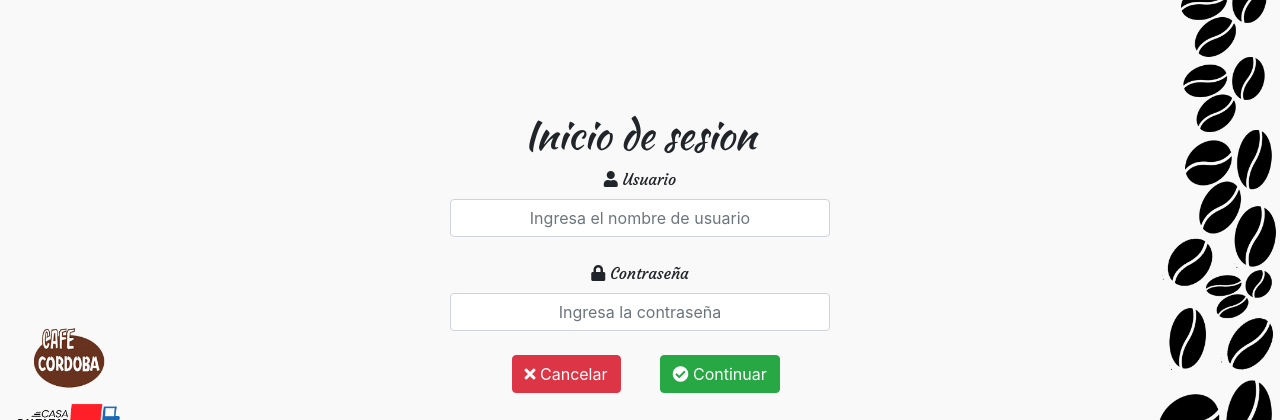
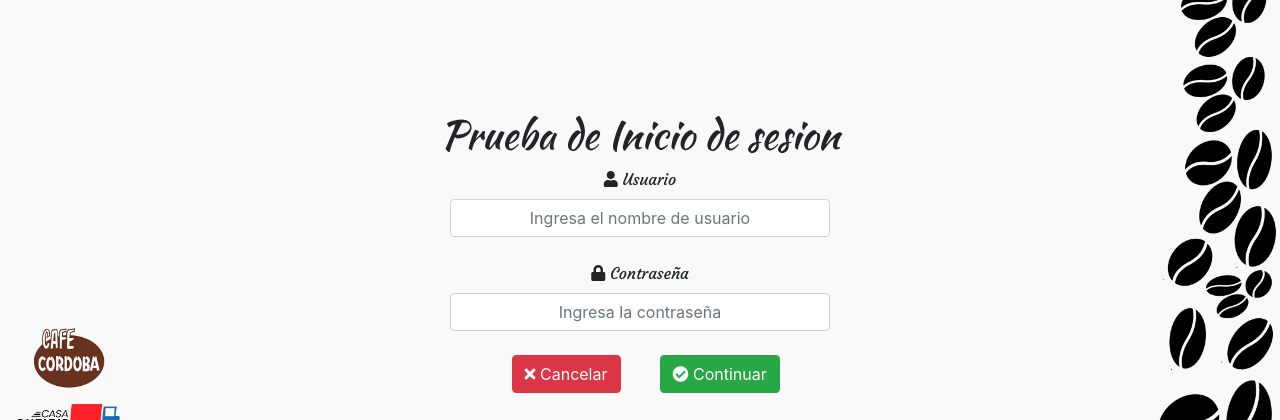
Before and after one commit to zamo09/Vales, a PHP site: page /MOD/ in a window 1280 px wide. Shown: the top 420 px of the page. Run offline with PHP 8.4, Linux system fonts and the light colour scheme.

Commit message:
Update index.php

```diff
--- a/MOD/index.php
+++ b/MOD/index.php
@@ -20,7 +20,7 @@ if (isset($_SESSION["user"])){
 	<div id="Contenedor" class="container animated login zoomIn ">
 		<div class="row h-100 justify-content-center align-items-center">
 			<div class="col-md-12">
-				<h1 class="titulos text-center">Inicio de sesion</h1>
+				<h1 class="titulos text-center">Prueba de Inicio de sesion</h1>
 				<div class="row justify-content-md-center">
 					<div class="col-md-4">
 						<div class="row justify-content-md-center">
```
